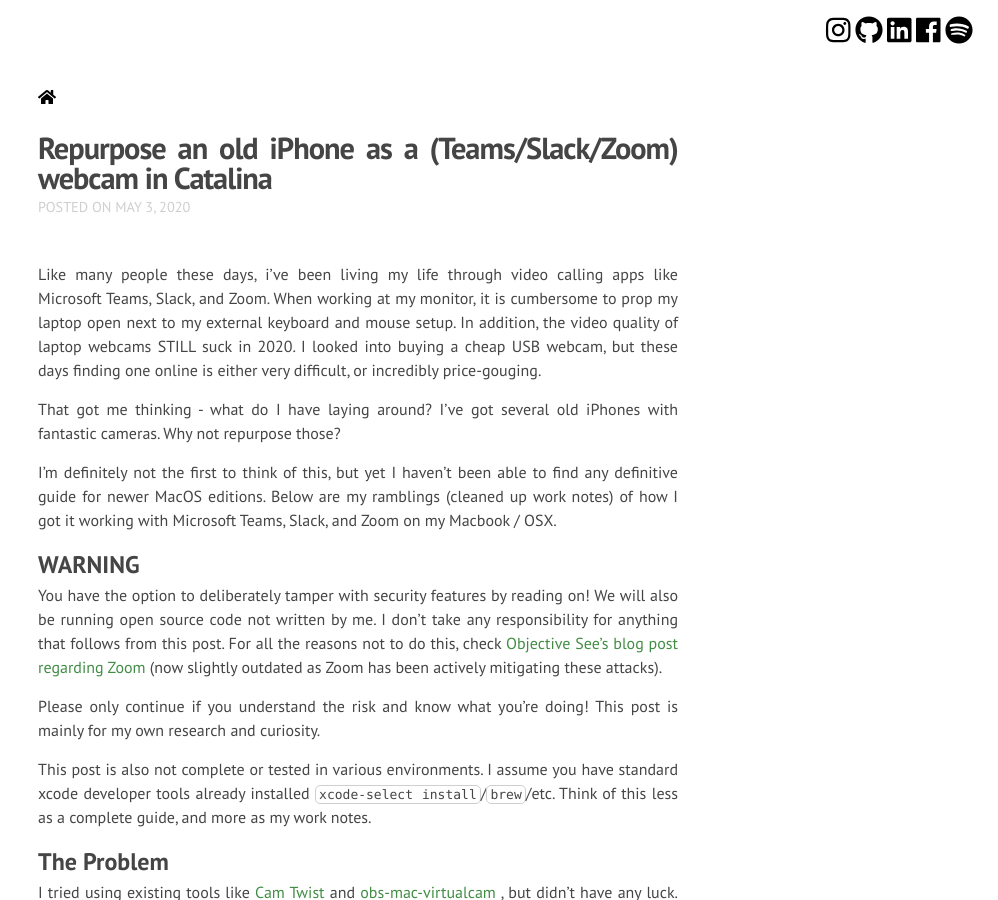
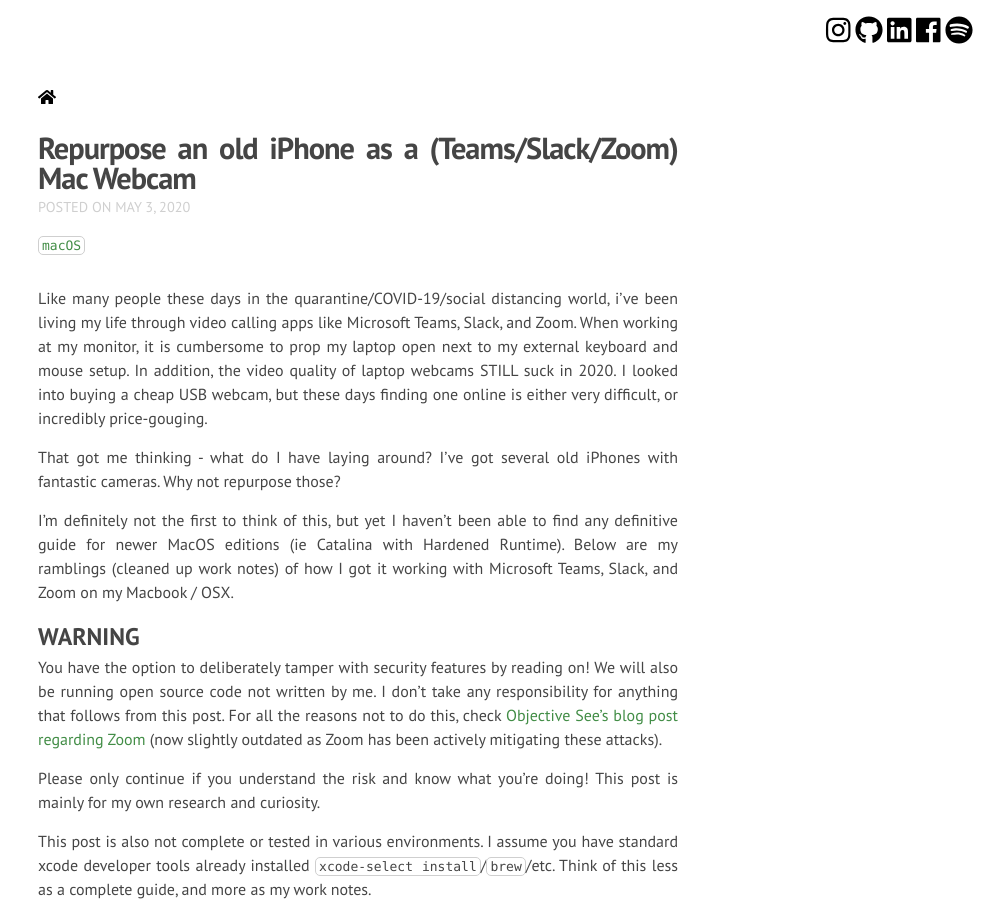
Before and after one commit to diezcami/arctic-fox-theme, a Jekyll site: the page built from _posts/2020-05-03-quarantine-cam.md, in a window 1280 px wide and 900 px high. Shown: the whole window, without its empty margins (282-1280 px from the left). Built offline with Jekyll 4.4.1, drawn with Linux system fonts in a browser that asks for light colours; nearby versions of some CDN libraries; some of the changed text lies outside the part shown.

Commit message:
Update 2020-05-03-quarantine-cam.md

````diff
--- a/_posts/2020-05-03-quarantine-cam.md
+++ b/_posts/2020-05-03-quarantine-cam.md
@@ -1,15 +1,16 @@
 ---
 layout: post
-title: "Repurpose an old iPhone as a (Teams/Slack/Zoom) webcam in Catalina"
+title: "Repurpose an old iPhone as a (Teams/Slack/Zoom) Mac Webcam"
 date: 2020-05-03
 permalink: quarantine-cam
+tags: macOS
 ---
 
-Like many people these days, i've been living my life through video calling apps like Microsoft Teams, Slack, and Zoom. When working at my monitor, it is cumbersome to prop my laptop open next to my external keyboard and mouse setup. In addition, the video quality of laptop webcams STILL suck in 2020. I looked into buying a cheap USB webcam, but these days finding one online is either very difficult, or incredibly price-gouging.
+Like many people these days in the quarantine/COVID-19/social distancing world, i've been living my life through video calling apps like Microsoft Teams, Slack, and Zoom. When working at my monitor, it is cumbersome to prop my laptop open next to my external keyboard and mouse setup. In addition, the video quality of laptop webcams STILL suck in 2020. I looked into buying a cheap USB webcam, but these days finding one online is either very difficult, or incredibly price-gouging.
 
 That got me thinking - what do I have laying around? I've got several old iPhones with fantastic cameras. Why not repurpose those?
 
-I'm definitely not the first to think of this, but yet I haven't been able to find any definitive guide for newer MacOS editions. Below are my ramblings (cleaned up work notes) of how I got it working with Microsoft Teams, Slack, and Zoom on my Macbook / OSX.
+I'm definitely not the first to think of this, but yet I haven't been able to find any definitive guide for newer MacOS editions (ie Catalina with Hardened Runtime). Below are my ramblings (cleaned up work notes) of how I got it working with Microsoft Teams, Slack, and Zoom on my Macbook / OSX.
 
 ## WARNING
 
@@ -49,7 +50,7 @@
 
 Note that I **couldn't** get OBS Studio to work with an old, jailbroken iPhone on `9.3.3`. Not sure why 🤷🏽‍♂️.
 
-I am running macOS `10.15.4` (Catalina).
+I am running macOS `10.15.4` Catalina. You may only need to complete the first part in Mojave and older.
 
 I am running the latest release version (as of May 3rd, 2020) of Teams/Zoom/Slack.
 
@@ -97,13 +98,16 @@
 
 Check all the code signing identities available on your Mac with `security find-identity -v -p codesigning`. This is assuming you've done some MacOS Xcode development on your machine, and are signed into your developer account in Xcode. You can head to the [Apple Developer Certificate Center](https://developer.apple.com/account/resources/certificates/list) to generate new Developer IDs.
 
-```bash
+```
 APPLICATION=/Applications/zoom.us.app \
-&& codesign -d --entitlements :- $APPLICATION \
-| { xml2; echo "/plist/dict/key=com.apple.security.cs.disable-library-validation"; \
-echo "/plist/dict/true"; } | 2xml > entitlements.xml \
-&& sudo codesign --sign <YOUR-DEV-ID> $APPLICATION --force \
---preserve-metadata=identifier,resource-rules --entitlements=entitlements.xml \
+&& codesign -d --entitlements :- $APPLICATION | \
+{ xml2; echo "/plist/dict/key=com.apple.security.cs.disable-library-validation"; echo "/plist/dict/true"; } | \
+2xml > entitlements.xml \
+&& sudo codesign \
+--sign <YOUR-DEV-ID> $APPLICATION \
+--force \
+--preserve-metadata=identifier,resource-rules \
+--entitlements=entitlements.xml \
 && rm entitlements.xml
 ```
 
@@ -179,7 +183,10 @@
 I suspect there are some better settings, but these worked for me a proof of concept.
 
 ```bash
-➜ electron-osx-sign /Applications/Slack.app --type=development --entitlements="/Users/josh/entitlements.xml" --gatekeeper-assess=false
+➜ electron-osx-sign /Applications/Slack.app \
+--type=development \
+--entitlements="/Users/josh/entitlements.xml" \
+--gatekeeper-assess=false
 
 Application signed: /Applications/Slack.app
 ```
````
